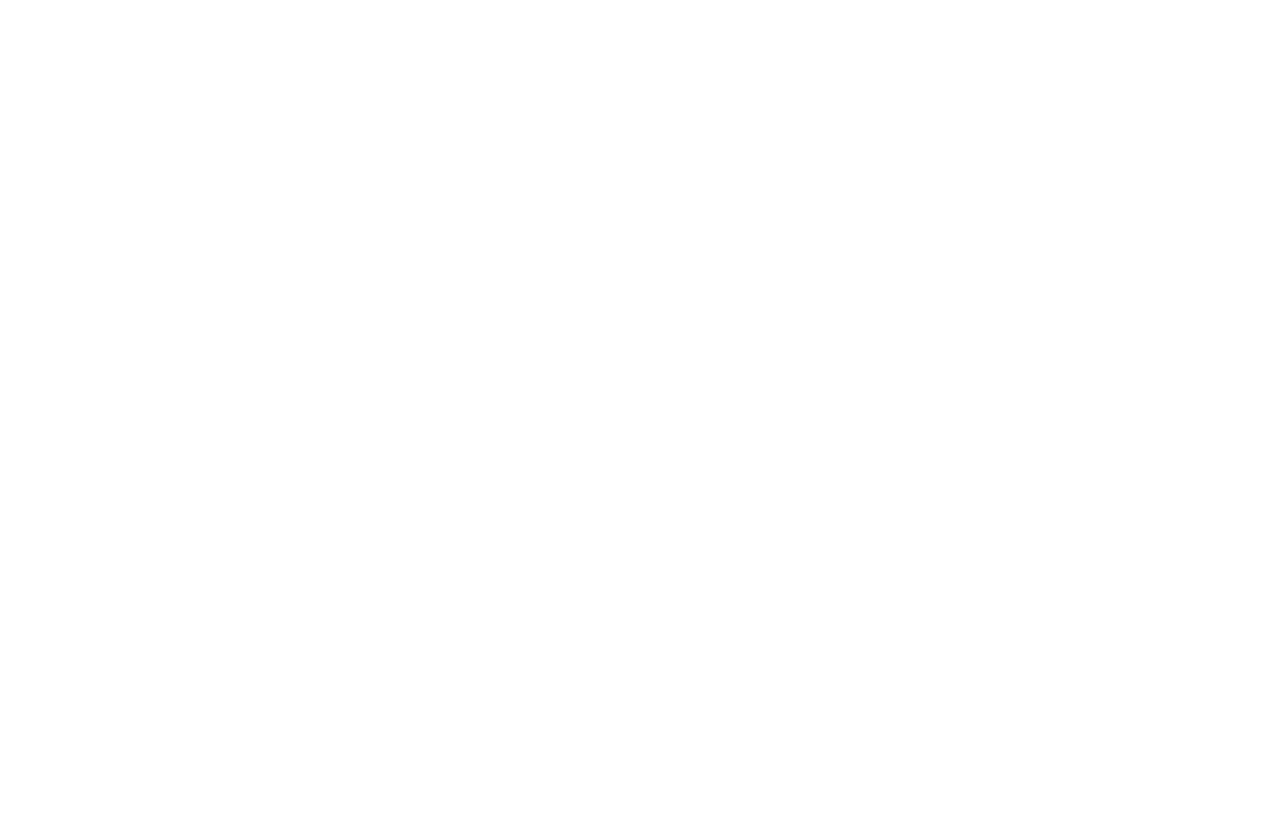
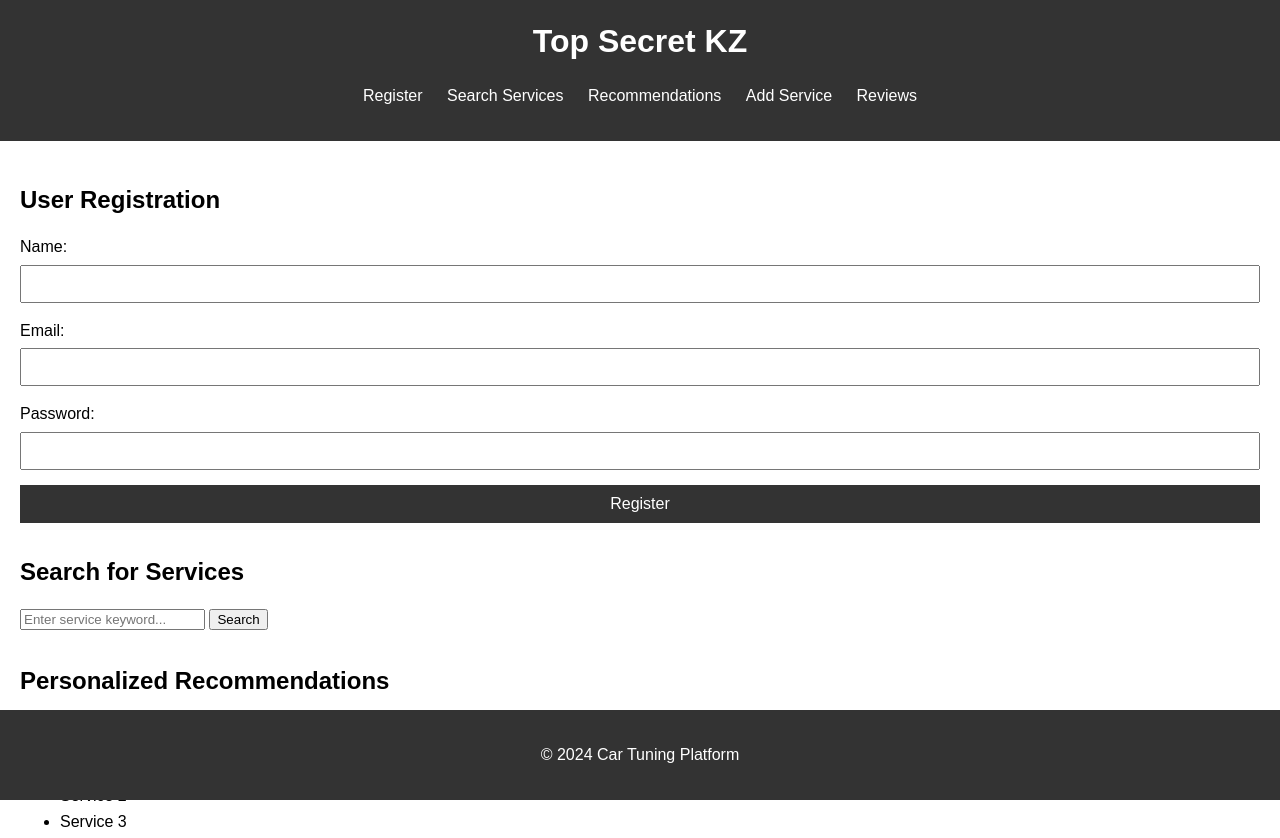
Before and after one commit to BekbolatAlpamysBekbolatuly/KazTourFinder, a plain HTML site: page index.html in a window 1280 px wide. Shown: the top 838 px of the page. Before the commit the page ends 800 px from the top, so only its background shows below. Drawn offline with Linux system fonts and the light colour scheme.

Commit message:
Update index.html

```diff
--- a/index.html
+++ b/index.html
@@ -3,12 +3,12 @@
 <head>
   <meta charset="UTF-8">
   <meta name="viewport" content="width=device-width, initial-scale=1.0">
-  <title>Top Secret KZ/title>
+  <title>Top Secret KZ</title>
   <link rel="stylesheet" href="styles.css">
 </head>
 <body>
   <header>
-    <h1>Top Secret KZ/h1>
+    <h1>Top Secret KZ</h1>
     <nav>
       <ul>
         <li><a href="#register">Register</a></li>
```
